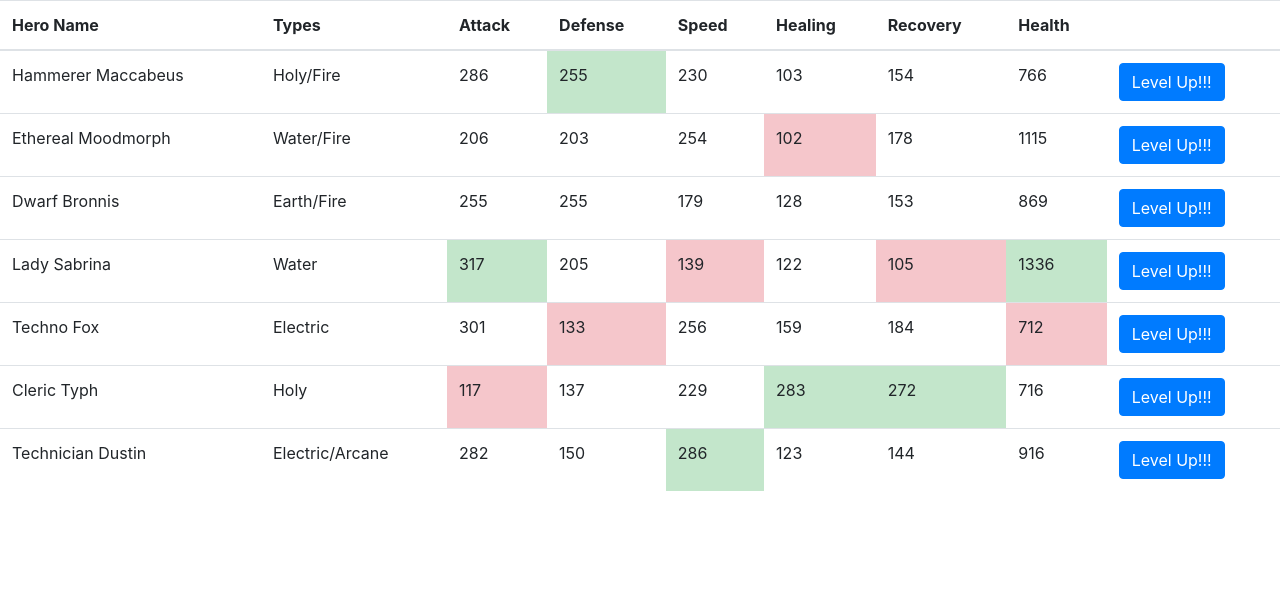
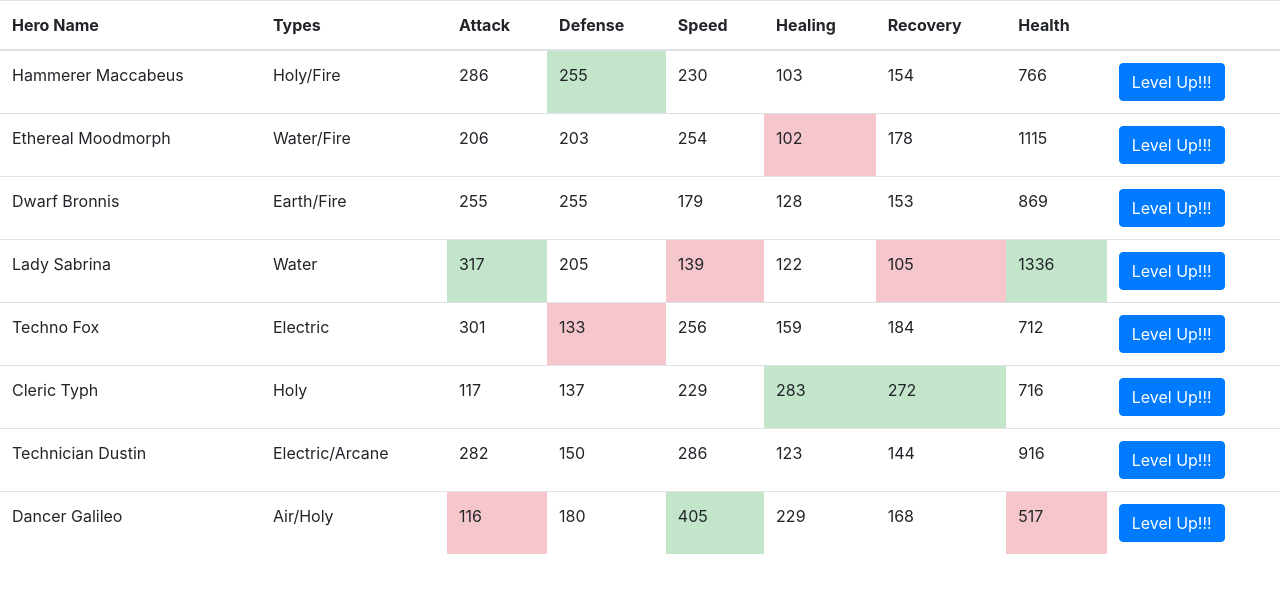
Before and after one commit to ZackDeRose/searching-sorting-paged-table, an Angular app: page / in a window 1280 px wide. Shown: the top 592 px of the page. Built offline with nearby package versions, Linux system fonts and the light colour scheme.

Commit message:
added Dancer Galileo

```diff
--- a/src/app/table/table.component.ts
+++ b/src/app/table/table.component.ts
@@ -78,6 +78,16 @@ export class TableComponent implements OnInit {
       healing: 123,
       recovery: 144,
       speed: 286
+    },
+    'Dancer Galileo': {
+      name: 'Dancer Galileo',
+      types: 'Air/Holy',
+      health: 517,
+      attack: 116,
+      defense: 180,
+      healing: 229,
+      recovery: 168,
+      speed: 405
     }
   });
   superlatives$ = new BehaviorSubject<{[superlativeName: string]: string}>({});
```
